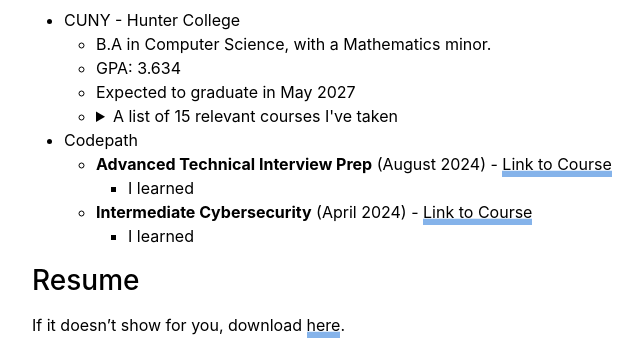
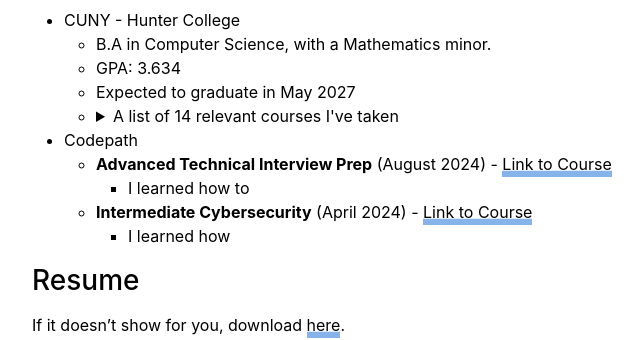
Before and after one commit to rafayet-git/hos.sh, a Jekyll site: the page built from pages/about.md, in a window 1280 px wide. Shown: the part 594-934 px from the top of the page, without its empty margins (242-885 px from the left). Built offline with Jekyll 4.4.1, drawn with Linux system fonts in a browser that asks for light colours.

Commit message:
iNTEGRATE data to about

```diff
--- a/pages/about.md
+++ b/pages/about.md
@@ -4,6 +4,8 @@
 permalink: /about
 css: header-highlight
 ---
+
+{% assign aboutData = site.data.about %}
 
 ## Rafayet Hossain
 
@@ -37,12 +39,16 @@
 
 ### Education & Certs
 
-- CUNY - Hunter College
+{% assign eduData = aboutData | where: "category", "Education" | first %}
+{% assign collegeData = eduData.orgs[0] %}
+{% assign codepathData = eduData.orgs[1] %}
+
+- {{ collegeData.name }}
     - B.A in Computer Science, with a Mathematics minor.
-    - GPA: 3.634
-    - Expected to graduate in May 2027
+    - GPA: {{ collegeData.gpa }}
+    - Expected to graduate in {{ collegeData.gradDate }}
     - <details>
-        <summary>A list of 15 relevant courses I've taken</summary>
+        <summary>A list of {{ collegeData.courses.size }} relevant courses I've taken</summary>
         <table>
             <tr>
                 <th>Name</th>
@@ -50,20 +56,25 @@
                 <th>Coursework (if available)</th>
                 <th>Semester Taken</th>
             </tr>
-            <tr>
-                <td>Software Analysis and Design 2 CSCI 235</td>
-                <td>https://hunter-college-cs235-summer-2024.github.io/Hunter_CS235_Summer24/</td>
-                <td></td>
-                <td>2024 Summer</td>
-            </tr>
+            {% for course in collegeData.courses %}
+                <tr>
+                    <td>{{ course.name }}</td>
+                    <td><a href="{{ course.link }}">Link</a></td>
+                    <td>
+                        {% if course.coursework %}
+                            <a href="{{ course.coursework }}">Coursework</a>
+                        {% endif %}
+                    </td>
+                    <td>{{ course.semester }}</td>
+                </tr>
+            {% endfor %}
         </table>
 
         </details>
-- Codepath
-    - **Advanced Technical Interview Prep** (August 2024) - [Link to Course](https://www.codepath.org/courses/tech-interview-prep)
-        - I learned
-    - **Intermediate Cybersecurity** (April 2024) - [Link to Course](https://www.codepath.org/courses/cybersecurity)
-        - I learned
+- {{ codepathData.name }} {% for course in codepathData.courses %}
+    - **{{ course.name }}** ({{course.completionDate}}) - [Link to Course]({{course.link}})
+        - {{course.details}}
+    {% endfor %}
 
 ### Resume
 
@@ -72,13 +83,15 @@
 
 ### Contact Me
 
+{% assign phoneNum = aboutData | where: "category", "Contact" | first %}
+
 LinkedIn: [rafayeth]({{ site.links.linkedin }})
 
 GitHub: [rafayet-git]({{ site.links.github }})
 
 My E-mail: [rafayet@hos.sh]({{ site.links.email }})
 
-My Phone: +1 (973)-556-7443
+My Phone: {{ phoneNum.phone }}
 
 I strongly prefer text messages over calls. Please notify me first before calling, as I've been receiving a lot of spam recently!
 
```
Also changed, not shown: _data/about.yml (+12 -1 lines).
